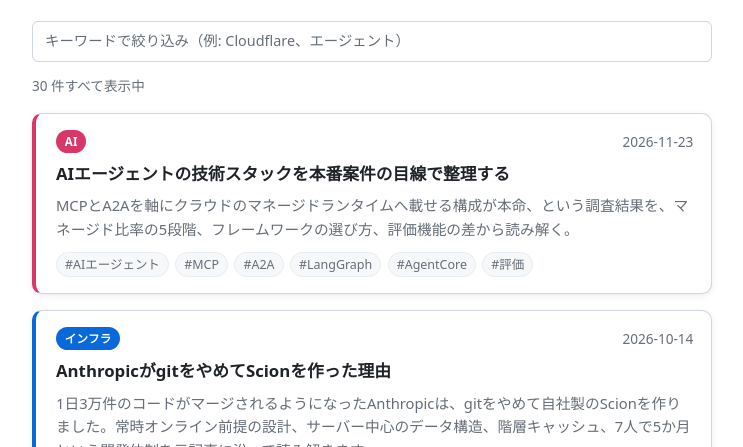
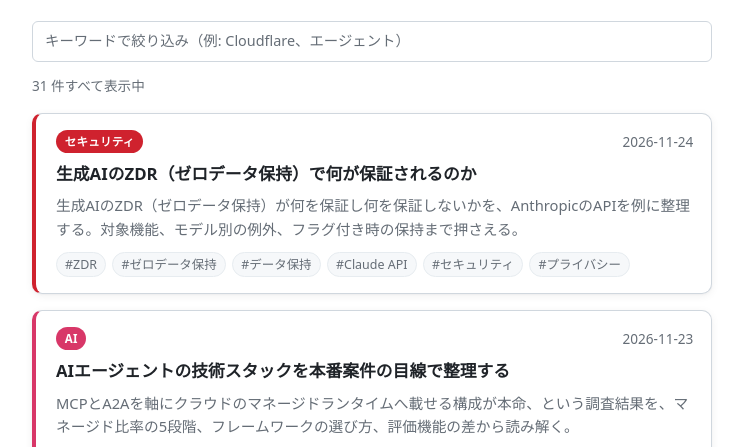
Before and after one commit to shiro-888/tech-memo, a plain HTML site: page index.html in a window 1280 px wide. Shown: the part 319-766 px from the top of the page, without its empty margins (268-1011 px from the left). Drawn offline with Linux system fonts and the light colour scheme.

Commit message:
publish: 生成AIのZDR（ゼロデータ保持）で何が保証されるのか
下書きを notes/2026-11-24-genai-zdr/ へ移動し、トップページにカードを追加。

Co-Authored-By: Claude Sonnet 5.5 <noreply@anthropic.com>
Claude-Session: https://claude.ai/code/session_01NbsHxzKNthqdZgiUJmAa4u

```diff
--- a/index.html
+++ b/index.html
@@ -68,6 +68,19 @@
     -->
     <ul class="note-list">
       <!-- note-cards:start 新しいカードはこの直後に、日付の新しい順で挿入する -->
+      <li class="note-card" data-category="security">
+        <div class="note-card__head">
+          <span class="badge badge--security">セキュリティ</span>
+          <time datetime="2026-11-24">2026-11-24</time>
+        </div>
+        <h2 class="note-card__title">
+          <a href="notes/2026-11-24-genai-zdr/index.html">生成AIのZDR（ゼロデータ保持）で何が保証されるのか</a>
+        </h2>
+        <p class="note-card__summary">生成AIのZDR（ゼロデータ保持）が何を保証し何を保証しないかを、AnthropicのAPIを例に整理する。対象機能、モデル別の例外、フラグ付き時の保持まで押さえる。</p>
+        <ul class="note-card__tags">
+          <li>#ZDR</li><li>#ゼロデータ保持</li><li>#データ保持</li><li>#Claude API</li><li>#セキュリティ</li><li>#プライバシー</li>
+        </ul>
+      </li>
       <li class="note-card" data-category="ai">
         <div class="note-card__head">
           <span class="badge badge--ai">AI</span>
```
Also changed, not shown: notes/2026-11-24-genai-zdr/index.html (renamed from notes/_drafts/genai-zdr.html).
